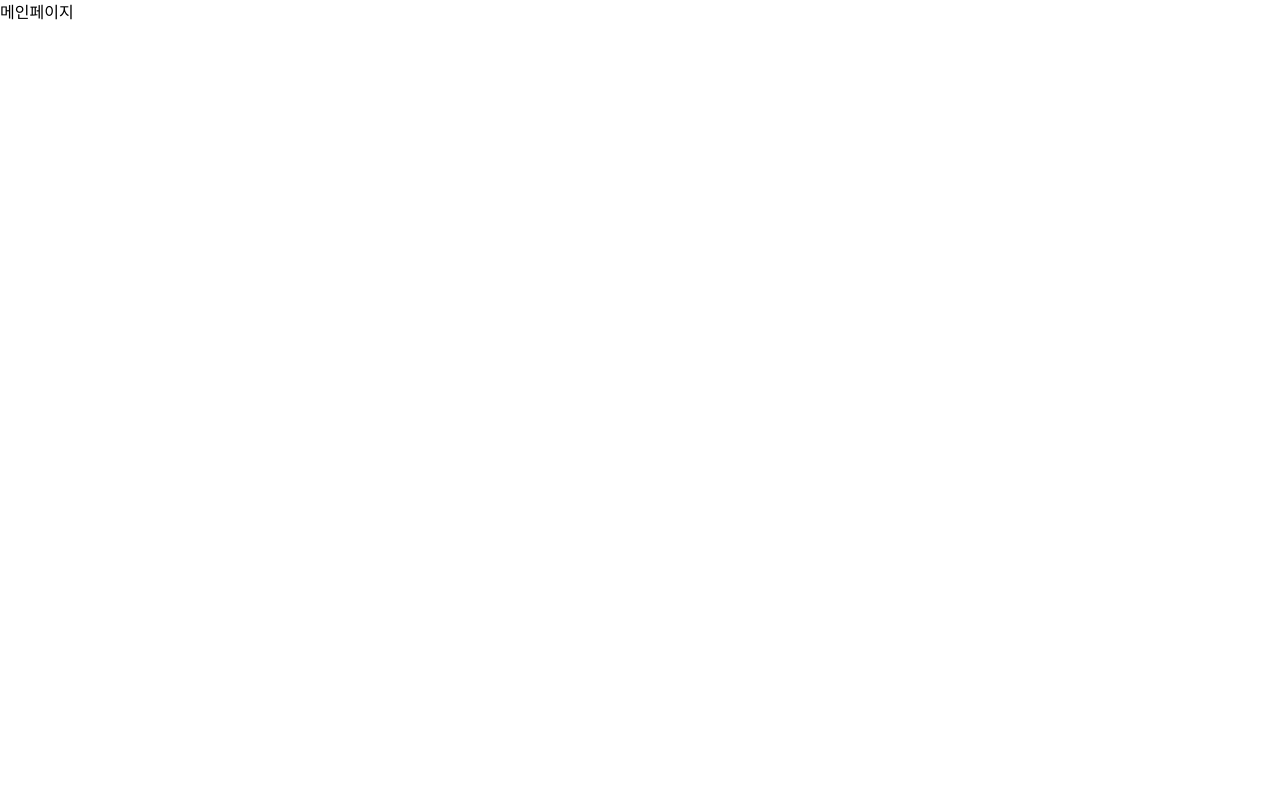
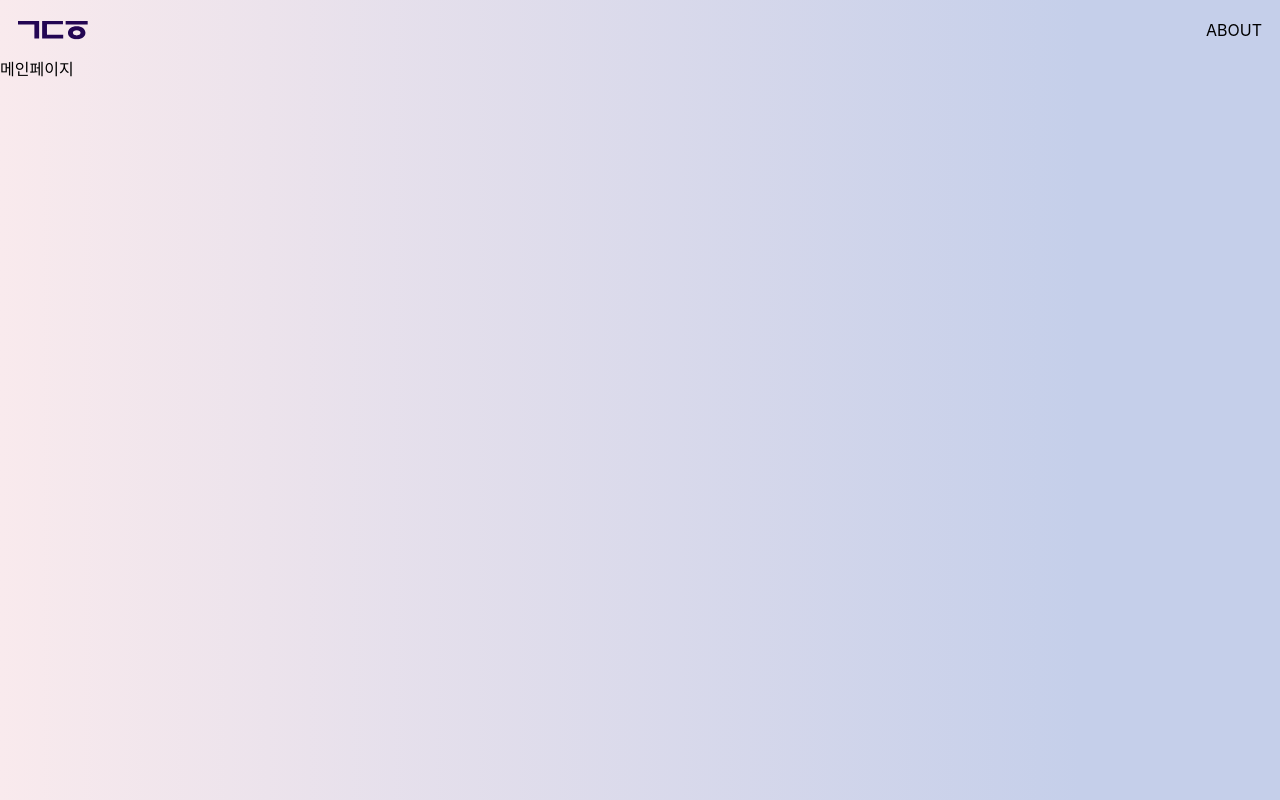
Before and after one commit to godahui/portfolio-pjt, a React (Create React App) app in the folder my-portfolio/: page / in a window 1280 px wide. Built offline with nearby package versions, Linux system fonts and the light colour scheme.

Commit message:
헤더 작성, reset style 추가

```diff
--- a/my-portfolio/src/App.tsx
+++ b/my-portfolio/src/App.tsx
@@ -5,13 +5,14 @@ import { Theme } from "./style/theme";
 import { BrowserRouter, Routes, Route } from "react-router-dom";
 
 import { Template } from "./components/Template";
+import { Header } from "./components/Header";
 import { Main } from "./components/Main";
 
 export const App = () => {
   return (
     <ThemeProvider theme={Theme}>
       <BrowserRouter>
-        <Template>
+        <Template header={<Header />}>
           <Routes>
             <Route path="/" element={<Main />} />
           </Routes>
--- /dev/null
+++ b/my-portfolio/src/components/Header.tsx
@@ -0,0 +1,61 @@
+import { Link } from "react-router-dom";
+import styled from "styled-components";
+import logo from "../assets/logo.svg";
+
+export const Header = () => {
+  return (
+    <HeaderWrap>
+      <Logo>
+        <Link to="/">
+          <img src={logo} alt="로고" />
+        </Link>
+      </Logo>
+      <AbountBtn>
+        <h2>ABOUT</h2>
+      </AbountBtn>
+    </HeaderWrap>
+  );
+};
+
+const HeaderWrap = styled.header`
+  display: flex;
+  flex: 0 0 60px;
+  flex-flow: row nowrap;
+  align-items: center;
+  justify-content: space-between;
+
+  position: relative;
+`;
+const Logo = styled.h1`
+  display: flex;
+  flex-flow: row nowrap;
+  align-items: center;
+  min-width: 70px;
+
+  position: absolute;
+  left: 18px;
+  top: 50%;
+  transform: translateY(-50%);
+
+  @media screen and (max-width: 768px) {
+    height: 17px;
+    a {
+      height: 100%;
+      img {
+        height: 100%;
+      }
+    }
+  }
+`;
+const AbountBtn = styled.button`
+  display: flex;
+  flex-flow: row nowrap;
+  align-items: center;
+  width: auto;
+  height: 20px;
+
+  position: absolute;
+  right: 18px;
+  top: 50%;
+  transform: translateY(-50%);
+`;
--- a/my-portfolio/src/components/Main.tsx
+++ b/my-portfolio/src/components/Main.tsx
@@ -1,3 +1,7 @@
+import styled from "styled-components";
+
 export const Main = () => {
-  return <>메인페이지</>;
+  return <MainWrap>메인페이지</MainWrap>;
 };
+
+const MainWrap = styled.div``;
--- a/my-portfolio/src/components/Template.tsx
+++ b/my-portfolio/src/components/Template.tsx
@@ -2,20 +2,29 @@ import styled from "styled-components";
 import { Theme } from "../style/theme";
 
 interface IProps {
+  header: React.ReactElement;
   children: React.ReactElement;
 }
 
-export const Template = ({ children }: IProps) => {
-  return <RootWrap theme={Theme}>{children}</RootWrap>;
+export const Template = ({ header, children }: IProps) => {
+  return (
+    <RootWrap theme={Theme}>
+      {header}
+      {children}
+    </RootWrap>
+  );
 };
 
 const RootWrap = styled.div`
-  width: 100%;
-  height: 100%;
-  background-color: linear-gradient(
+  display: flex;
+  flex-flow: column nowrap;
+
+  width: 100vw;
+  height: 100vh;
+  background: linear-gradient(
     90deg,
     #f9eaed 0%,
     #ece3ec 20.91%,
     #c5cfea 84.35%
-  ); ;
+  );
 `;
--- a/my-portfolio/src/style/GlobalStyle.tsx
+++ b/my-portfolio/src/style/GlobalStyle.tsx
@@ -1,16 +1,322 @@
 import { createGlobalStyle } from "styled-components";
-import normalize from "styled-normalize";
 
-const GlobalStyle = createGlobalStyle`
-  ${normalize}
-
+const GlobalStyle = createGlobalStyle`html,
+  body{
+    font-family: "Pretendard Variable", Pretendard, -apple-system, BlinkMacSystemFont, system-ui, Roboto, "Helvetica Neue", "Segoe UI", "Apple SD Gothic Neo", "Noto Sans KR", "Malgun Gothic", "Apple Color Emoji", "Segoe UI Emoji", "Segoe UI Symbol", sans-serif;
+      line-height: 1.5;
+      position: relative;
+      overflow-x: hidden;
+      min-width: 320px;
+  }
+  body,
+  div,
+  span,
+  applet,
+  object,
+  iframe,
+  h1,
+  h2,
+  h3,
+  h4,
+  h5,
+  h6,
+  p,
+  blockquote,
+  pre,
+  a,
+  abbr,
+  acronym,
+  address,
+  big,
+  cite,
+  code,
+  del,
+  dfn,
+  em,
+  img,
+  ins,
+  kbd,
+  q,
+  s,
+  samp,
+  small,
+  strike,
+  strong,
+  sub,
+  sup,
+  tt,
+  var,
+  b,
+  u,
+  i,
+  center,
+  dl,
+  dt,
+  dd,
+  ol,
+  ul,
+  li,
+  fieldset,
+  form,
+  label,
+  legend,
+  caption,
+  article,
+  aside,
+  canvas,
+  details,
+  embed,
+  figure,
+  figcaption,
+  footer,
+  header,
+  hgroup,
+  menu,
+  nav,
+  output,
+  ruby,
+  section,
+  summary,
+  time,
+  mark,
+  audio,
+  video {
+   margin:0;
+   padding:0;
+   border:0;
+   font-size:100%;
+   font:inherit;
+   vertical-align:baseline;
+   word-break:keep-all
+  }
+  html {
+   line-height:1.15;
+   -ms-text-size-adjust:100%;
+   -webkit-text-size-adjust:100%
+  }
+  article,
+  aside,
+  footer,
+  header,
+  nav,
+  section {
+   display:block
+  }
+  figcaption,
+  figure,
+  main {
+   display:block
+  }
+  hr {
+   box-sizing:content-box;
+   height:0;
+   overflow:visible
+  }
+  pre {
+   font-family:monospace, monospace;
+   font-size:1em
+  }
+  a {
+   background-color:transparent;
+  }
+  ol,
+  ul {
+   list-style:none
+  }
+  abbr[title] {
+   border-bottom:none;
+   text-decoration:underline;
+   text-decoration:underline dotted
+  }
+  b,
+  strong {
+   font-weight:inherit
+  }
+  b,
+  strong {
+   font-weight:bolder
+  }
+  code,
+  kbd,
+  samp {
+   font-family:monospace, monospace;
+   font-size:1em
+  }
+  dfn {
+   font-style:italic
+  }
+  mark {
+   background-color:#ff0;
+   color:#000
+  }
+  sub,
+  sup {
+   line-height:0;
+   position:relative;
+   vertical-align:baseline
+  }
+  sub {
+   bottom:-0.25em
+  }
+  sup {
+   top:-0.5em
+  }
+  audio,
+  video {
+   display:inline-block
+  }
+  audio:not([controls]) {
+   display:none;
+   height:0
+  }
+  svg:not(:root) {
+   overflow:hidden
+  }
+  input,
+  textarea {
+   -webkit-appearance:none;
+  }
+  .cke_dialog_open input,
+  .cke_dialog_open textarea {
+   -webkit-appearance:auto
+  }
+  input:-webkit-autofill {
+   -webkit-text-fill-color:#000
+  }
+  input:-webkit-autofill,
+  input:-webkit-autofill:hover,
+  input:-webkit-autofill:focus,
+  input:-webkit-autofill:active {
+   transition:background-color 5000s ease-in-out 0s;
+  }
+  select {
+   -webkit-appearance:none;
+   -moz-appearance:none;
+   border-radius:0
+  }
+  button,
+  input,
+  optgroup,
+  select,
+  textarea {
+   margin:0;
+   padding:0
+  }
+  button,
+  input {
+   overflow:visible;
+   border-radius:0
+  }
+  button,
+  select {
+   text-transform:none
+  }
+  button::-moz-focus-inner,
+  [type="button"]::-moz-focus-inner,
+  [type="reset"]::-moz-focus-inner,
+  [type="submit"]::-moz-focus-inner {
+    border-style:none;
+    padding:0;
+  }
+  legend {
+    box-sizing:border-box;
+    color:inherit;
+    display:table;
+    max-width:100%;
+    padding:0;
+    white-space:normal;
+  }
+  progress {
+    display:inline-block;
+    vertical-align:baseline;
+  }
+  textarea {
+    overflow:auto;
+    border-radius:0;
+  }
+  input::-ms-clear {
+    display:none;
+  }
+  input[type='password']::-ms-reveal {
+    display:none;
+    width:0;
+    height:0;
+  }
+  [type="checkbox"],
+  [type="radio"] {
+    box-sizing:border-box;
+    padding:0;
+  }
+  [type="number"]::-webkit-inner-spin-button,
+  [type="number"]::-webkit-outer-spin-button {
+    height:auto;
+  }
+  [type="search"] {
+    outline-offset:-2px;
+  }
+  [type="search"]::-webkit-search-cancel-button,
+  [type="search"]::-webkit-search-decoration {
+    -webkit-appearance:none;
+  }
+  ::-webkit-file-upload-button {
+    font:inherit;
+  }
+  details,
+  menu {
+    display:block;
+  }
+  summary {
+    display:list-item;
+  }
+  canvas {
+    display:inline-block;
+  }
+  template {
+    display:none;
+  }
+  [hidden] {
+    display:none;
+  }
+  table:not([cellspacing]) {
+    border-collapse:collapse;
+    border-spacing:0;
+    word-break:keep-all;
+  }
+  a,
+  a:hover,
+  a:focus {
+    color:inherit;
+    text-decoration:none;
+  }
   * {
-    box-sizing: border-box;
+    -webkit-box-sizing:border-box;
+    -moz-box-sizing:border-box;
+    box-sizing:border-box;
   }
-
-  body {
-    font-family: "Pretendard Variable", Pretendard, -apple-system, BlinkMacSystemFont, system-ui, Roboto, "Helvetica Neue", "Segoe UI", "Apple SD Gothic Neo", "Noto Sans KR", "Malgun Gothic", "Apple Color Emoji", "Segoe UI Emoji", "Segoe UI Symbol", sans-serif;
-    line-height: 1.5;
+  img {
+    display:inline-block;
+    max-width:100%;
+    height:auto;
+    border-style:none;
+    vertical-align:bottom;
+  }
+  input,
+  button,
+  select,
+  textarea {
+    font-family:inherit;
+    font-size:inherit;
+    line-height:inherit;
+    outline:none;
+  }  button {
+    background-color:transparent;
+    border:none;
+    border-radius:0;
+    outline:none;
+    cursor: pointer;
+  }
+  select::-ms-expand {
+    display:none;
   }
 `;
 export default GlobalStyle;
```
Also changed, not shown: my-portfolio/src/assets/logo.svg (added).
